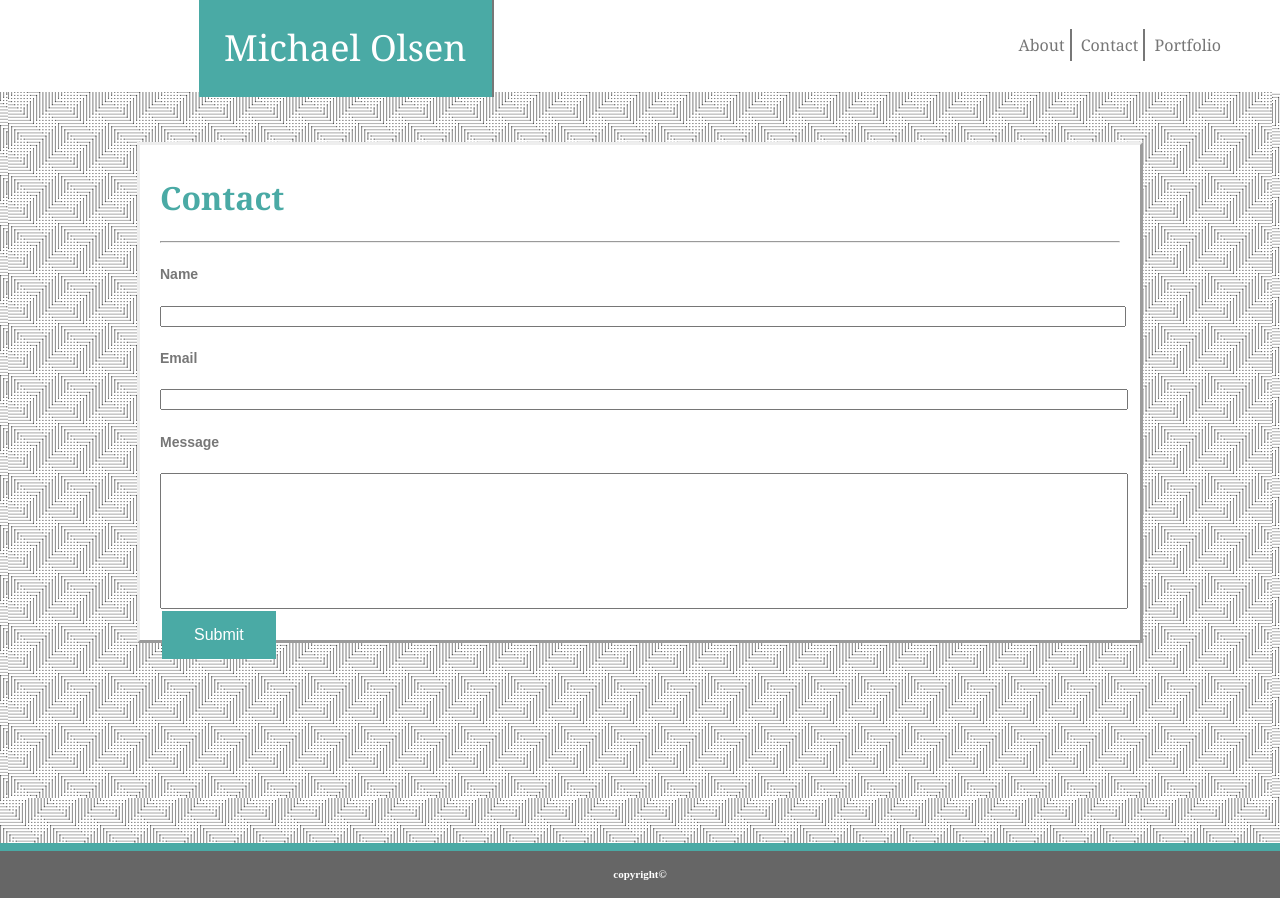
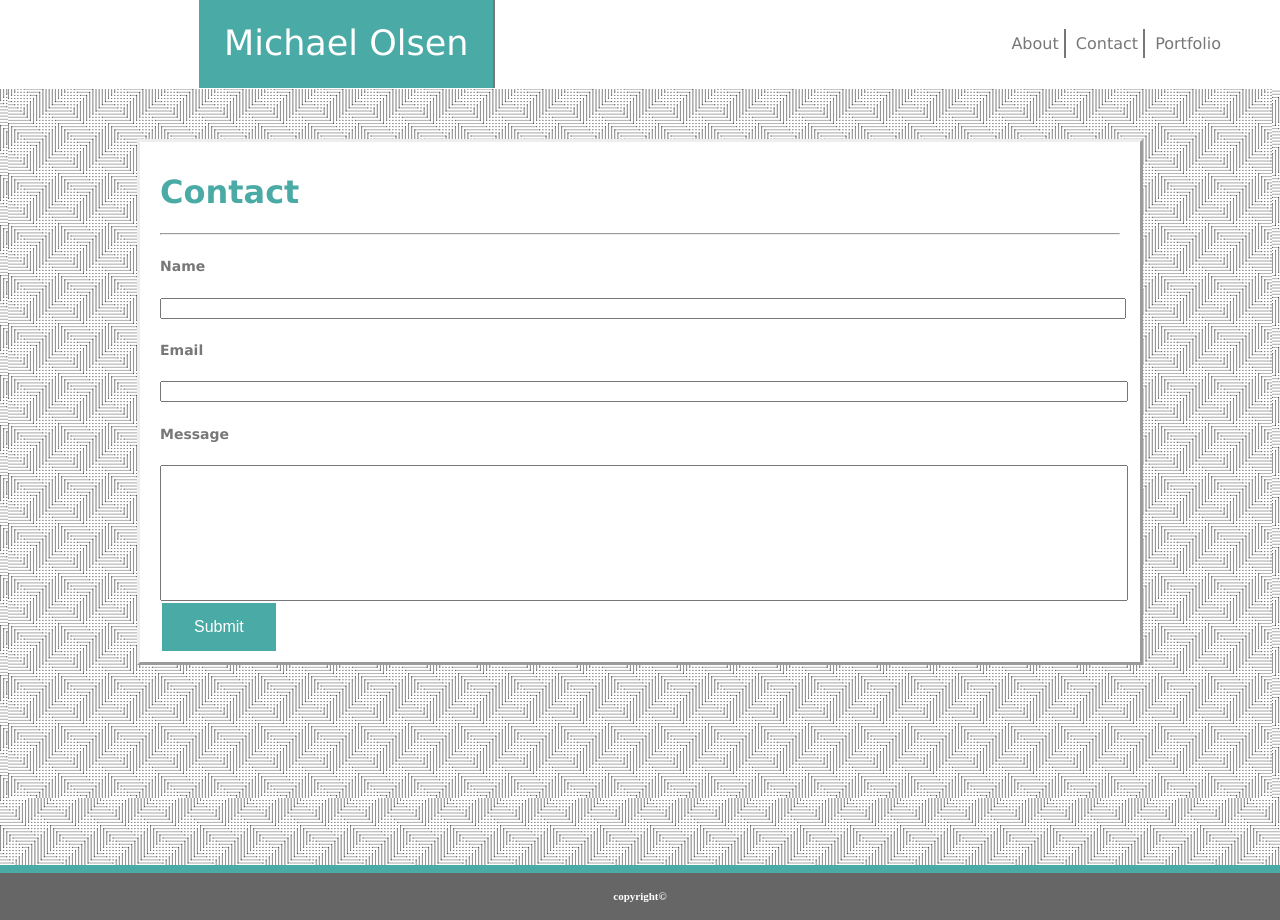
Before and after one commit to molsen88/Basic-Portfolio, a plain HTML site: page contact.html in a window 1280 px wide. Before the commit the page ends 898 px from the top, so only its background shows below. Drawn offline with Linux system fonts and the light colour scheme.

Commit message:
update Basic Portfolio

```diff
--- a/assets/css/style.css
+++ b/assets/css/style.css
@@ -7,7 +7,7 @@ html,body{
 header{
     background-color: #ffffff;
     border-color: #cccccc;
-    font-family: Georgia, Times, Times New Roman, serif;
+    font-family: Georgia, Times, Times New Roman, sans serif;
     margin-top: -10px;
     margin-right: -10px;
     margin-left: -10px;
@@ -20,8 +20,8 @@ header{
     padding: 25px;
     text-align: center;
     position: absolute;
-    font-size: 36px;
-    font-family: Georgia, Times, Times New Roman, serif;
+    font-size: 35px;
+    font-family: 'Lucida Sans', 'Lucida Sans Regular', 'Lucida Grande', 'Lucida Sans Unicode', Geneva, Verdana, sans-serif;
     margin-left: 201px;
 
 }
@@ -32,6 +32,7 @@ header{
     text-align: right;
     padding: 36px;
     margin-right: 20px;
+    font-family: 'Lucida Sans', 'Lucida Sans Regular', 'Lucida Grande', 'Lucida Sans Unicode', Geneva, Verdana, sans-serif;
 }
 a{
     color: #777777;
@@ -73,6 +74,7 @@ a:hover{
 }
 #about{
     color: #4aaaa5;
+    font-family: 'Lucida Sans', 'Lucida Sans Regular', 'Lucida Grande', 'Lucida Sans Unicode', Geneva, Verdana, sans-serif;
 
 }
 
@@ -108,6 +110,7 @@ p{
 }
 #portfolio{
     color: #4aaaa5;
+    font-family: 'Lucida Sans', 'Lucida Sans Regular', 'Lucida Grande', 'Lucida Sans Unicode', Geneva, Verdana, sans-serif;
 }
 .column{
     float: left;
@@ -142,6 +145,7 @@ h4{
     left: -150px;
     bottom: -109px;
     text-align: center;
+    font-family: 'Lucida Sans', 'Lucida Sans Regular', 'Lucida Grande', 'Lucida Sans Unicode', Geneva, Verdana, sans-serif;
 }
 h4:hover{
     cursor: cell;
@@ -161,18 +165,19 @@ h4:hover{
     position: relative;
     clear: both;
     box-sizing: content-box;
-    height: 475px;
+    height: 500px;
     padding: 10px 20px 10px 20px;
     font-family: Arial, Helvetica Neue, Helvetica, sans-serif;
 }
 #contact{
 
         color: #4aaaa5;
-        font-family: Georgia, Times, Times New Roman, serif;
+        font-family: 'Lucida Sans', 'Lucida Sans Regular', 'Lucida Grande', 'Lucida Sans Unicode', Geneva, Verdana, sans-serif;
 }
 h5{
     font-size: 14px;
     color: #777777;
+    font-family: 'Lucida Sans', 'Lucida Sans Regular', 'Lucida Grande', 'Lucida Sans Unicode', Geneva, Verdana, sans-serif;
 }
 #name1{
     width: 100%;
@@ -223,22 +228,3 @@ footer{
     font-size: 11px;
     padding: -10px 0px -5px 0px;
 }
-/*
-  These rules take effect when the browser's width
-  is either 640px or less.
-*/
-@media only screen and (min-width: 768px) {
-    body{
-        background-color: #4334;
-    }
-}
-@media only screen and (min-width: 640px) {
-    body{
-        background-color: #4334;
-    }
-}
-@media only screen and (min-width: 980px) {
-    body{
-    background-color: #4334;
-    }
-}
--- a/assets/css/style1.css
+++ /dev/null
@@ -1,128 +0,0 @@
-html,body{
-    height: 100%;
-    background-image: url("../images/crossline-dots.png");
-    background-repeat: repeat;
-
-}
-header{
-    background-color: #ffffff;
-    border-color: #cccccc;
-    font-family: Georgia, Times, Times New Roman, serif;
-    margin-top: -10px;
-    margin-right: -10px;
-    margin-left: -10px;
-}
-#name{
-    background-color: #4aaaa5;
-    color: #ffffff;
-    padding: 16px;
-    text-align: center;
-    position: absolute;
-    font-size: 12px;
-    font-family: Georgia, Times, Times New Roman, serif;
-    margin-left: 215px;
-
-}
-#menu{
-
-    overflow: hidden;
-    color: #777777;
-    text-align: right;
-    padding: 36px;
-    margin-right: 20px;
-}
-a{
-    color: #777777;
-    border-right: #777777 2px solid;
-    padding: 5px;
-    text-decoration: none;
-}
-#a{
-     color: #777777;
-    padding: 5px;
-    border-right: none;
-}
-
-a:hover{
-        color:dodgerblue;
-        cursor: cell;
-        }
-#a:hover{
-    color:dodgerblue;
-        cursor: cell;
-}
-
-.box{
-    background-color: #ffffff;
-    border-color: #dddddd;
-    margin-top: 50px;
-    margin-right: auto;
-    margin-left: auto;
-    box-shadow: #777777;
-    border: solid;
-    width: 960px;
-    border-style: outset;
-    position: relative;
-    clear: both;
-    box-sizing: content-box;
-    height: 475px;
-    padding: 10px 20px 10px 20px;
-    font-family: Arial, Helvetica Neue, Helvetica, sans-serif;
-}
-#contact{
-
-        color: #4aaaa5;
-        font-family: Georgia, Times, Times New Roman, serif;
-}
-h4{
-    font-size: 14px;
-    color: #777777;
-}
-#name1{
-    width: 100%;
-    color: #777777;
-    padding: 1px;
-}
-#email{
-    width: 100%;
-    color: #777777;
-    }
-#message{
-    width: 100%;
-    height: 130px;
-    color: #777777;
-}
-.button{
-
-    background-color: #4aaaa5;
-    border: none;
-    color: white;
-    display: inline-block;
-    text-align: center;
-    padding: 15px 32px;
-    font-size: 16px;
-    margin: 2px 2px;
-    cursor: pointer;
-    font-family: Arial, Helvetica Neue, Helvetica, sans-serif;
-    position: relative;
-    }
-footer{
-    clear: both;
-    background-color: #666666;
-    text-align: center;
-    padding: 10px;
-    color: #ffffff;
-    margin-bottom: -10px;
-    border-top: 8px solid #4aaaa5;
-    margin-right: -10px;
-    margin-left: -10px;
-
-}
-.footer{
-    margin-top: 200px;
-
-}
-#copy{
-    font-size: 11px;
-    padding: -10px 0px -5px 0px;
-}
--- a/assets/css/style2.css
+++ /dev/null
@@ -1,130 +0,0 @@
-html,body{
-    height: 100%;
-    background-image: url("../images/crossline-dots.png");
-    background-repeat: repeat;
-
-}
-header{
-    background-color: #ffffff;
-    border-color: #cccccc;
-    font-family: Georgia, Times, Times New Roman, serif;
-    margin-top: -10px;
-    margin-right: -10px;
-    margin-left: -10px;
-}
-#name{
-    background-color: #4aaaa5;
-    color: #ffffff;
-    padding: 16px;
-    text-align: center;
-    position: absolute;
-    font-size: 12px;
-    font-family: Georgia, Times, Times New Roman, serif;
-    margin-left: 215px;
-}
-
-#menu{
-
-    overflow: hidden;
-    color: #777777;
-    text-align: right;
-    padding: 36px;
-    margin-right: 20px;
-}
-a{
-    color: #777777;
-    border-right: #777777 2px solid;
-    padding: 5px;
-    text-decoration: none;
-}
-#a{
-     color: #777777;
-    padding: 5px;
-    border-right: none;
-}
-a:hover{
-        color:dodgerblue;
-        cursor: cell;
-        }
-#a:hover{
-    color:dodgerblue;
-        cursor: cell;
-}
-.container{
-    background-color: #ffffff;
-    border-color: #dddddd;
-    margin-top: 50px;
-    margin-bottom: -125px;
-    margin-right: auto;
-    margin-left: auto;
-    box-shadow: #777777;
-    border: solid;
-    width: 960px;
-    height: 490px;
-    border-style: outset;
-    position: relative;
-    clear: both;
-    box-sizing: content-box;
-    padding: 10px 20px 10px 20px;
-}
-#portfolio{
-    color: #4aaaa5;
-}
-.column{
-    float: left;
-    padding: 5px;
-}
-#baby{
-    float:left;
-}
-
-#liverpool{
-    float: left;
-}
-#mountains{
-    float: left;
-}
-#alta{
-    float: left;
-}
-#banner{
-    float: left;
-    }
-#beach{
-    float: left;
-}
-h4{
-    display: inline-block;
-    background-color: #4aaaa569;
-    color: white;
-    padding: 10px;
-    font-size: 18px;
-    position: relative;
-    left: -150px;
-    bottom: -109px;
-    text-align: center;
-}
-h4:hover{
-    cursor: cell;
-    color: black;
-}
-footer{
-    clear: both;
-    background-color: #666666;
-    text-align: center;
-    padding: 10px;
-    color: #ffffff;
-    margin-bottom: -10px;
-    border-top: 8px solid #4aaaa5;
-    margin-right: -10px;
-    margin-left: -10px;
-
-}
-.footer{
-    margin-top: 200px;
-
-}
-#copy{
-    font-size: 11px;
-    padding: -10px 0px -5px 0px;
-}
```
